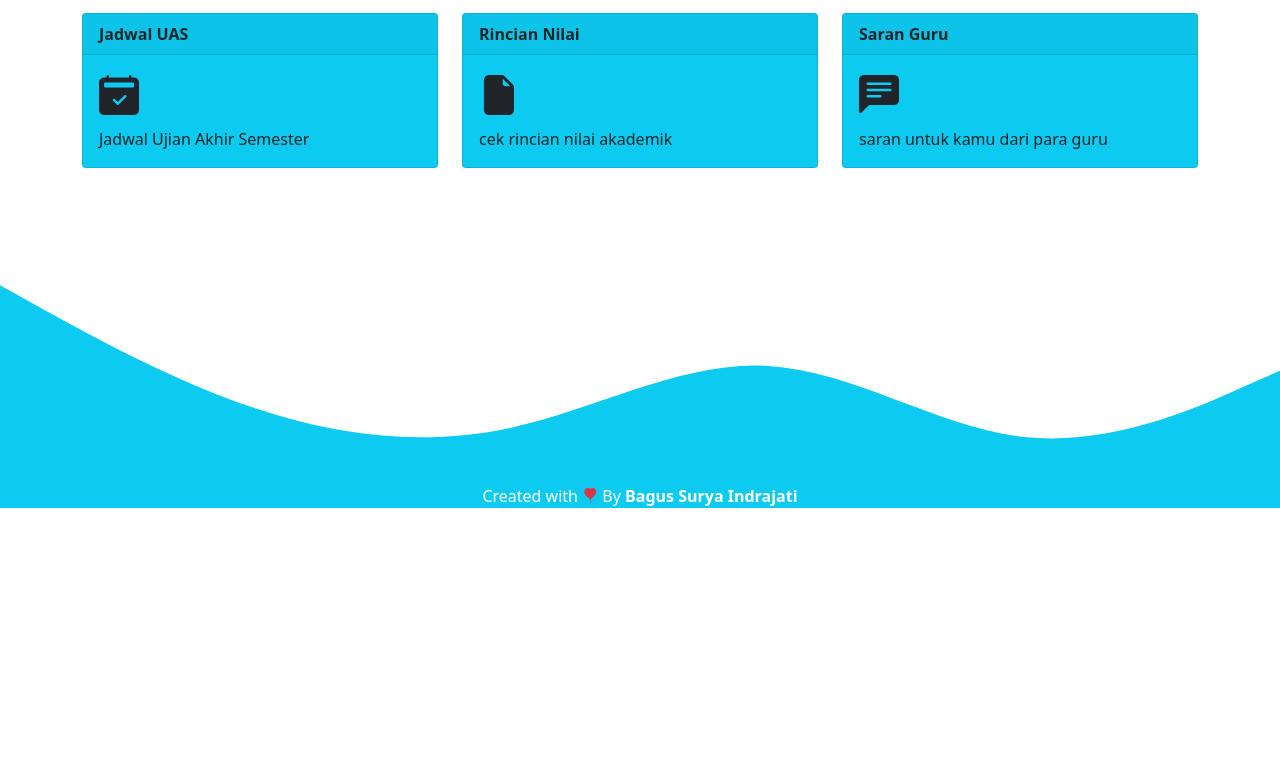
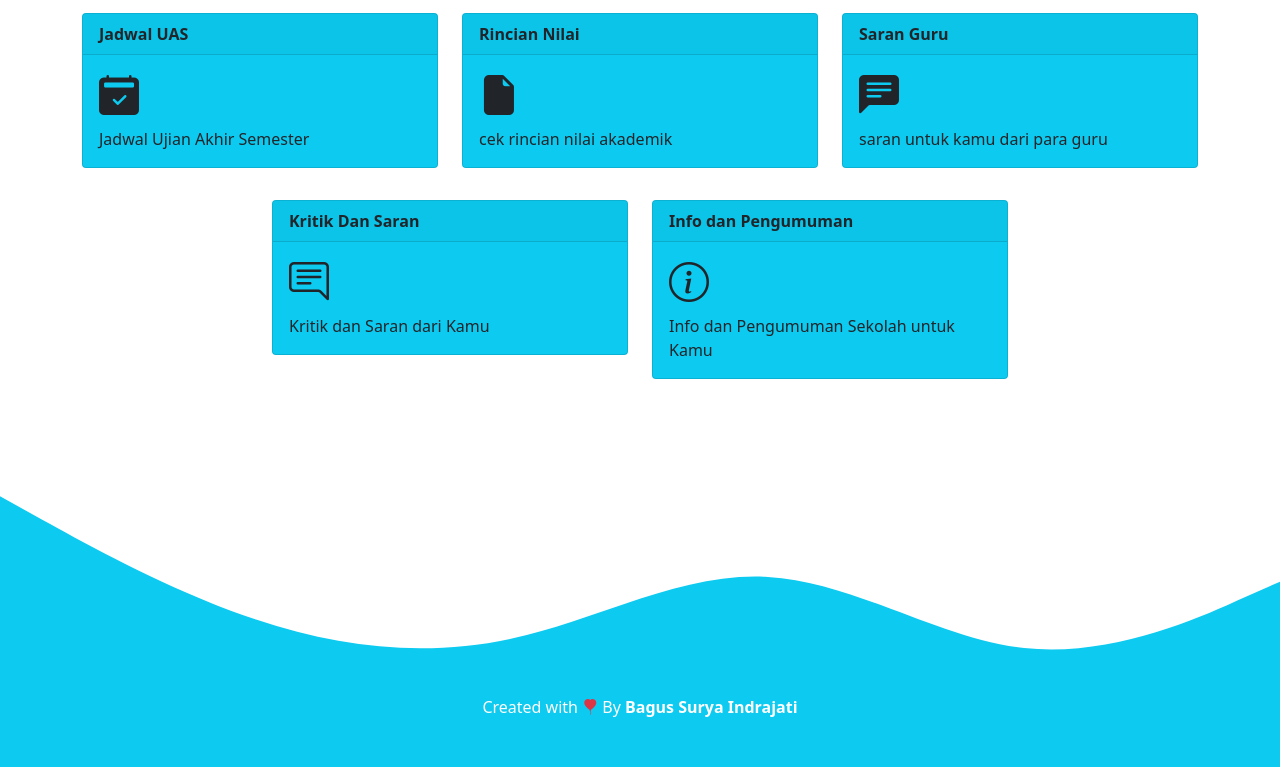
Before and after one commit to Bagussurya12/sigita, a website: page script/home.html in a window 1280 px wide. Shown: the part 922-1689 px from the top of the page. Before the commit the page ends 1430 px from the top, so only its background shows below. Drawn offline with nearby package versions, Linux system fonts and the light colour scheme.

Commit message:
commit 200423

```diff
--- a/script/home.html
+++ b/script/home.html
@@ -6,7 +6,12 @@
     <meta name="viewport" content="width=device-width, initial-scale=1" />
 
     <!-- Bootstrap CSS -->
-    <link href="https://cdn.jsdelivr.net/npm/bootstrap@5.0.2/dist/css/bootstrap.min.css" rel="stylesheet" integrity="sha384-EVSTQN3/azprG1Anm3QDgpJLIm9Nao0Yz1ztcQTwFspd3yD65VohhpuuCOmLASjC" crossorigin="anonymous" />
+    <link
+      href="https://cdn.jsdelivr.net/npm/bootstrap@5.0.2/dist/css/bootstrap.min.css"
+      rel="stylesheet"
+      integrity="sha384-EVSTQN3/azprG1Anm3QDgpJLIm9Nao0Yz1ztcQTwFspd3yD65VohhpuuCOmLASjC"
+      crossorigin="anonymous"
+    />
     <!-- Bootstrap Icon -->
     <link rel="stylesheet" href="https://cdn.jsdelivr.net/npm/bootstrap-icons@1.10.4/font/bootstrap-icons.css" />
     <!-- MyCSS -->
@@ -22,6 +27,7 @@
             <img src="..\img/logo.png" alt="" width="50" height="40" class="text-nav me-3 rounded-circle img-thumbnail" />
             SIGITA
           </a>
+          <i class="bi bi-box-arrow-right fw-bold text-white fs-6"> <a href="#" class="fw-bold text-decoration-none text-white">Log Out</a> </i>
         </div>
       </nav>
       <!-- End navbar -->
@@ -56,7 +62,7 @@
             <h1 class="fw-bold text-shadow" style="color: #0dcaf0">MENU</h1>
           </div>
         </div>
-        <div class="row mt-5">
+        <div class="row mt-5 justify-content-center">
           <!-- Data Pribadi -->
           <div class="col-md-4 mb-3">
             <div class="card text-dark bg-info mb-3">
@@ -117,6 +123,28 @@
               </div>
             </div>
           </div>
+          <!-- Kritik Dan Saran -->
+          <div class="col-md-4 mb-3">
+            <div class="card text-dark bg-info mb-3">
+              <div class="card-header fw-bold">Kritik Dan Saran</div>
+              <div class="card-body">
+                <h5 class="card-title"><i class="bi bi-chat-right-text fs-1"></i></h5>
+                <p class="card-text">Kritik dan Saran dari Kamu</p>
+              </div>
+            </div>
+          </div>
+          <!-- End Kritik dan Saran -->
+          <!-- Info -->
+          <div class="col-md-4 mb-3">
+            <div class="card text-dark bg-info mb-3">
+              <div class="card-header fw-bold">Info dan Pengumuman</div>
+              <div class="card-body">
+                <h5 class="card-title"><i class="bi bi-info-circle fs-1"></i></h5>
+                <p class="card-text">Info dan Pengumuman Sekolah untuk Kamu</p>
+              </div>
+            </div>
+          </div>
+          <!-- End Info -->
         </div>
       </div>
       <svg xmlns="http://www.w3.org/2000/svg" viewBox="0 0 1440 320">
@@ -130,10 +158,14 @@
     <!-- End Card -->
 
     <!-- Footer -->
-    <footer class="bg-info text-white text-center">
+    <footer class="bg-info text-white text-center pb-5">
       Created with <i class="bi bi-balloon-heart-fill text-danger"></i> By <a href="https://www.instagram.com/bagus.sry/" class="text-white fw-bold text-decoration-none"> Bagus Surya Indrajati</a>
     </footer>
     <!-- End Footer -->
-    <script src="https://cdn.jsdelivr.net/npm/bootstrap@5.0.2/dist/js/bootstrap.bundle.min.js" integrity="sha384-MrcW6ZMFYlzcLA8Nl+NtUVF0sA7MsXsP1UyJoMp4YLEuNSfAP+JcXn/tWtIaxVXM" crossorigin="anonymous"></script>
+    <script
+      src="https://cdn.jsdelivr.net/npm/bootstrap@5.0.2/dist/js/bootstrap.bundle.min.js"
+      integrity="sha384-MrcW6ZMFYlzcLA8Nl+NtUVF0sA7MsXsP1UyJoMp4YLEuNSfAP+JcXn/tWtIaxVXM"
+      crossorigin="anonymous"
+    ></script>
   </body>
 </html>
```
